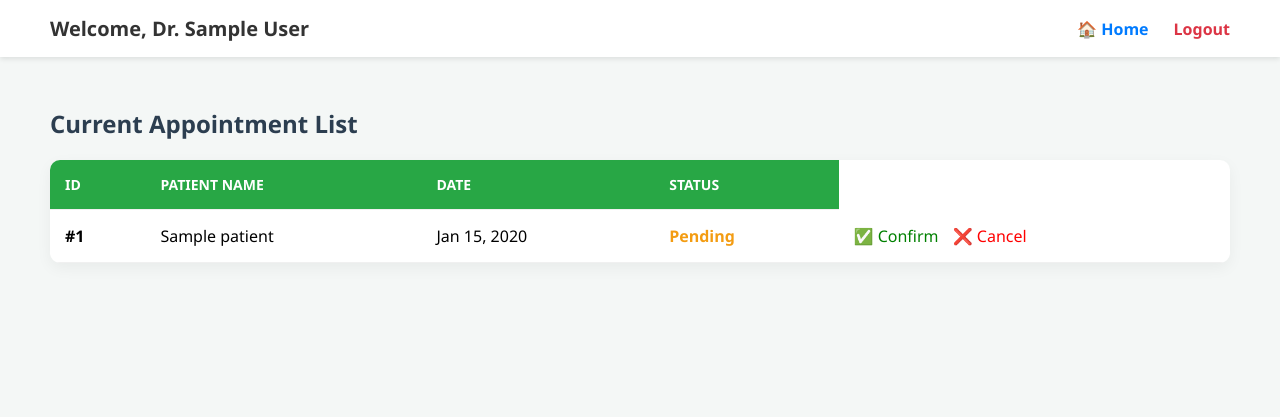
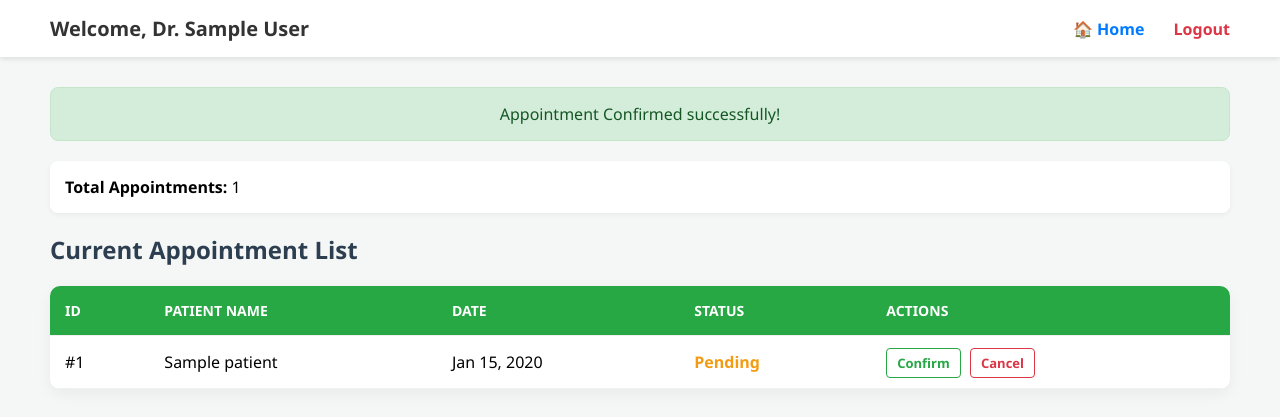
Before and after one commit to Poojana-Fernando/VIVA-Group-O-NSBM-WEB, a PHP site: the page made by doctor_dashboard.php in a window 1280 px wide. Shown: the top 417 px of the page. Run offline with PHP 8.4, Linux system fonts and the light colour scheme; the visitor is signed in with stand-in values (Sample User, id 1); tables that the repository leaves empty hold one stand-in row (values such as "Sample post").

Commit message:
appointment notification

```diff
--- a/doctor_dashboard.php
+++ b/doctor_dashboard.php
@@ -1,7 +1,6 @@
 <?php
 session_start();
 include 'database.php';
-
 
 if (!isset($_SESSION['doctor_id'])) {
     header("Location: doctor_login.html");
@@ -10,7 +9,6 @@ if (!isset($_SESSION['doctor_id'])) {
 
 $doctor_id = $_SESSION['doctor_id'];
 $doctor_name = $_SESSION['doctor_name'];
-
 
 $sql = "SELECT a.id, p.pname, a.appoint_date, a.appoint_status
         FROM appointments a
@@ -22,6 +20,7 @@ $stmt = $conn->prepare($sql);
 $stmt->bind_param("i", $doctor_id);
 $stmt->execute();
 $result = $stmt->get_result();
+$total_appointments = $result->num_rows;
 ?>
 
 <!DOCTYPE html>
@@ -33,34 +32,45 @@ $result = $stmt->get_result();
         .nav-bar { background: #fff; padding: 15px 50px; display: flex; justify-content: space-between; align-items: center; box-shadow: 0 2px 5px rgba(0,0,0,0.1); }
         .content { padding: 30px 50px; }
 
+
+        .alert { padding: 15px; background-color: #d4edda; color: #155724; border: 1px solid #c3e6cb; border-radius: 8px; margin-bottom: 20px; text-align: center; }
+
+        .stats-bar { margin-bottom: 20px; background: #fff; padding: 15px; border-radius: 8px; box-shadow: 0 2px 5px rgba(0,0,0,0.05); }
         table { width: 100%; border-collapse: collapse; background: #fff; border-radius: 10px; overflow: hidden; box-shadow: 0 5px 15px rgba(0,0,0,0.05); }
         th, td { padding: 15px; text-align: left; border-bottom: 1px solid #f0f0f0; }
-        th { background: #28a745; color: white; font-weight: 600; text-transform: uppercase; font-size: 14px; }
+        th { background: #28a745; color: white; text-transform: uppercase; font-size: 14px; }
 
         .status-Pending { color: #f39c12; font-weight: bold; }
         .status-Confirmed { color: #28a745; font-weight: bold; }
+        .status-Cancelled { color: #dc3545; font-weight: bold; }
 
-        .btn-home { text-decoration: none; color: #007bff; font-weight: bold; margin-right: 25px; display: flex; align-items: center; }
+        .btn-action { padding: 5px 10px; border-radius: 4px; text-decoration: none; font-size: 13px; font-weight: bold; }
+        .btn-confirm { color: #28a745; border: 1px solid #28a745; margin-right: 5px; }
+        .btn-cancel { color: #dc3545; border: 1px solid #dc3545; }
+
+        .btn-home { text-decoration: none; color: #007bff; font-weight: bold; margin-right: 25px; }
         .btn-logout { text-decoration: none; color: #dc3545; font-weight: bold; }
-        .header-links { display: flex; align-items: center; }
     </style>
 </head>
 <body>
 
 <div class="nav-bar">
-    <div style="font-size: 20px; font-weight: bold; color: #333;">
-        Welcome, Dr. <?php echo htmlspecialchars($doctor_name); ?>
-    </div>
-    <div class="header-links">
+    <div style="font-size: 20px; font-weight: bold; color: #333;">Welcome, Dr. <?php echo htmlspecialchars($doctor_name); ?></div>
+    <div>
         <a href="index.php" class="btn-home">🏠 Home</a>
         <a href="logout.php" class="btn-logout">Logout</a>
     </div>
 </div>
 
 <div class="content">
+    <?php if (isset($_GET['msg'])): ?>
+        <div class="alert"><?php echo htmlspecialchars($_GET['msg']); ?></div>
+    <?php endif; ?>
+
+    <div class="stats-bar"><strong>Total Appointments:</strong> <?php echo $total_appointments; ?></div>
+
     <h2 style="color: #2c3e50; margin-bottom: 20px;">Current Appointment List</h2>
 
-    <?php if($result->num_rows > 0): ?>
     <table>
         <thead>
             <tr>
@@ -68,39 +78,28 @@ $result = $stmt->get_result();
                 <th>Patient Name</th>
                 <th>Date</th>
                 <th>Status</th>
+                <th>Actions</th>
             </tr>
         </thead>
         <tbody>
             <?php while($row = $result->fetch_assoc()): ?>
             <tr>
-           <td><strong>#<?php echo $row['id']; ?></strong></td>
+                <td>#<?php echo $row['id']; ?></td>
                 <td><?php echo htmlspecialchars($row['pname']); ?></td>
                 <td><?php echo date('M d, Y', strtotime($row['appoint_date'])); ?></td>
-           <td>
-            <span class="status-<?php echo $row['appoint_status']; ?>">
-                <?php echo $row['appoint_status']; ?>
-            </span>
-           </td>
+                <td><span class="status-<?php echo $row['appoint_status']; ?>"><?php echo $row['appoint_status']; ?></span></td>
                 <td>
                     <?php if($row['appoint_status'] == 'Pending'): ?>
-                <a href="update_status.php?id=<?php echo $row['id']; ?>&status=Confirmed"
-                   style="color: green; text-decoration: none; margin-right: 10px;">✅ Confirm</a>
-
-                <a href="update_status.php?id=<?php echo $row['id']; ?>&status=Cancelled"
-                   style="color: red; text-decoration: none;">❌ Cancel</a>
+                        <a href="update_status.php?id=<?php echo $row['id']; ?>&status=Confirmed" class="btn-action btn-confirm">Confirm</a>
+                        <a href="update_status.php?id=<?php echo $row['id']; ?>&status=Cancelled" class="btn-action btn-cancel">Cancel</a>
                     <?php else: ?>
-                <span style="color: #888;">No actions</span>
+                        <span style="color: #aaa; font-style: italic;">No actions</span>
                     <?php endif; ?>
                 </td>
             </tr>
             <?php endwhile; ?>
         </tbody>
     </table>
-    <?php else: ?>
-        <div style="background: white; padding: 40px; text-align: center; border-radius: 10px; color: #888;">
-            <p>No appointments found yet. New bookings will appear here.</p>
-        </div>
-    <?php endif; ?>
 </div>
 
 </body>
```
Also changed, not shown: update_status.php (+11 -7 lines). Lines whose indentation alone changed are shown as unchanged.
